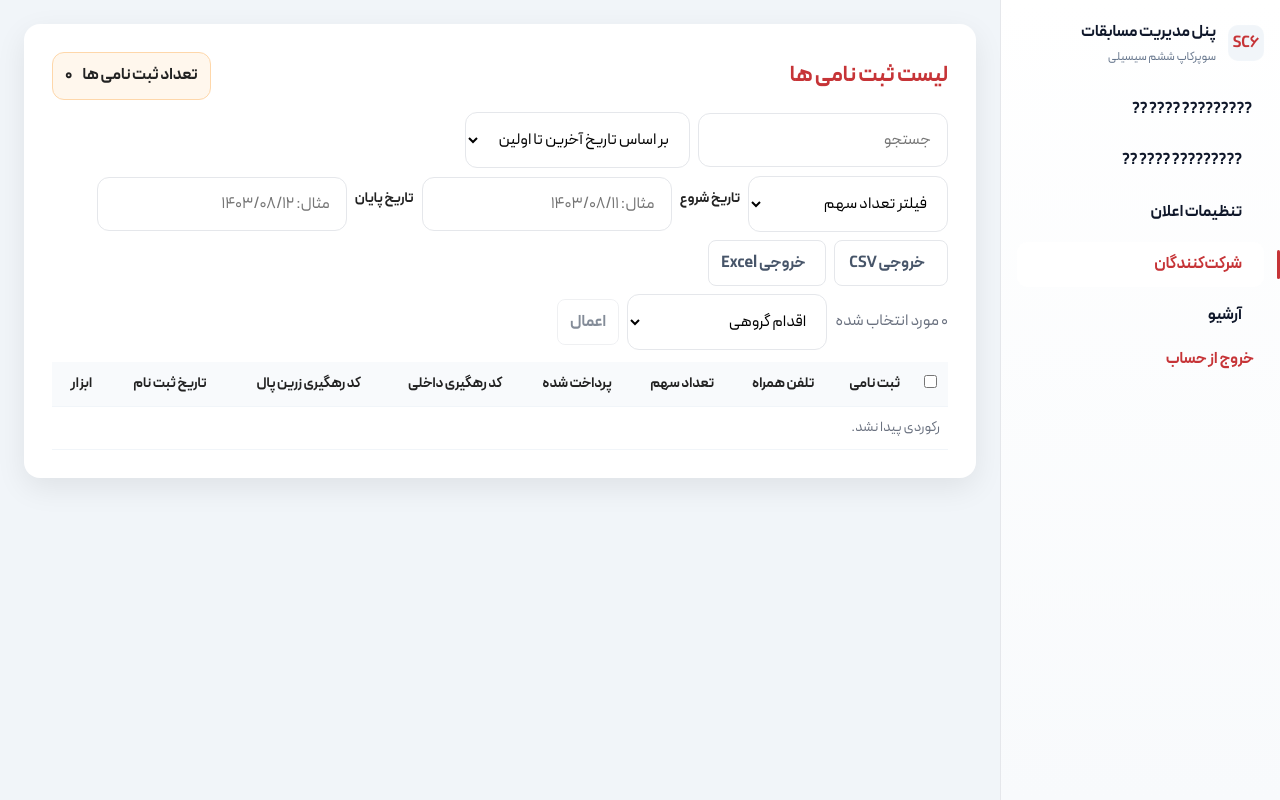
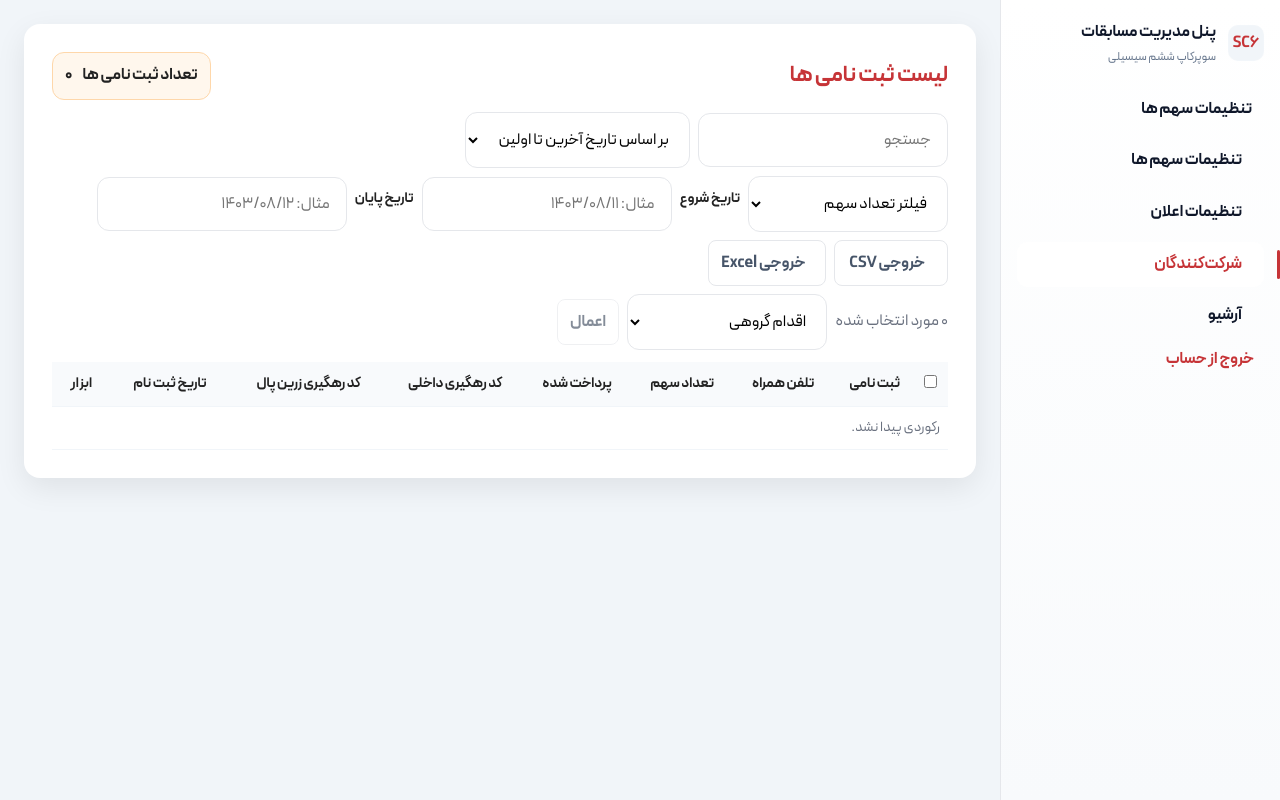
Before and after one commit to iGre4t/Simple-Event-Register-Webpage, a PHP site: page /panel.php in a window 1280 px wide. Run offline with PHP 8.4, Linux system fonts and the light colour scheme; the visitor is signed in with stand-in values (Sample User, id 1); some libraries are stand-ins or nearby versions.

Commit message:
once per number 2

```diff
--- a/panel.php
+++ b/panel.php
@@ -326,7 +326,7 @@ if (($_SERVER['REQUEST_METHOD'] ?? 'GET') === 'POST' && isset($_POST['action'])
             $sharesSaveErr = '??? ?? ?????????? ?????? ???? ?? (share_config.php). ???? ????? ?? ????? ????.';
         } else {
             $sharesConfig = $new;
-            $sharesSaveMsg = '???????? ???? ?? ???? ?????? ????.';
+            $sharesSaveMsg = 'قیمت سهم‌ها با موفقیت ذخیره شد';
         }
     }
 }
@@ -475,8 +475,8 @@ $count = count($participants);
                 </div>
             </div>
             <nav class="side-nav">
-                <a href="#share-settings">????????? ???? ??</a>
-                <a href="#share-settings"><i data-feather="dollar-sign"></i><span>????????? ???? ??</span></a>
+                <a href="#share-settings">تنظیمات سهم ها</a>
+                <a href="#share-settings"><i data-feather="dollar-sign"></i><span>تنظیمات سهم ها</span></a>
                 <a href="#notification-settings"><i data-feather="settings"></i><span>تنظیمات اعلان</span></a>
                 <a href="#participants" class="active"><i data-feather="users"></i><span>شرکت‌کنندگان</span></a>
                 <a href="#archive"><i data-feather="archive"></i><span>آرشیو</span></a>
@@ -526,7 +526,7 @@ $count = count($participants);
                 </form>
             </div>
             <div id="share-settings" class="card tab-section" style="margin-bottom:16px;">
-                <h2 class="title" style="margin-top:0">????????? ???? ??</h2>
+                <h2 class="title" style="margin-top:0">تنظیمات سهم ها</h2>
                 <?php if ($sharesSaveMsg !== ''): ?>
                     <div class="tag" style="background:#e8f5e9; border:1px solid #bbf7d0; color:#166534; margin-bottom:12px;">
                         <?php echo htmlspecialchars($sharesSaveMsg, ENT_QUOTES, 'UTF-8'); ?>
@@ -548,7 +548,7 @@ $count = count($participants);
                     <label for="share_price_4" style="font-weight:700;">????? 4 ???? (?????)</label>
                     <input class="ctrl" type="number" min="1" step="1" id="share_price_4" name="share_price_4" value="<?php echo htmlspecialchars((string)($sharesConfig[4] ?? ''), ENT_QUOTES, 'UTF-8'); ?>" />
                     <div>
-                        <button class="btn" type="submit">????? ????????? ???? ??</button>
+                        <button class="btn" type="submit">????? ثبت</button>
                     </div>
                 </form>
             </div>
```
